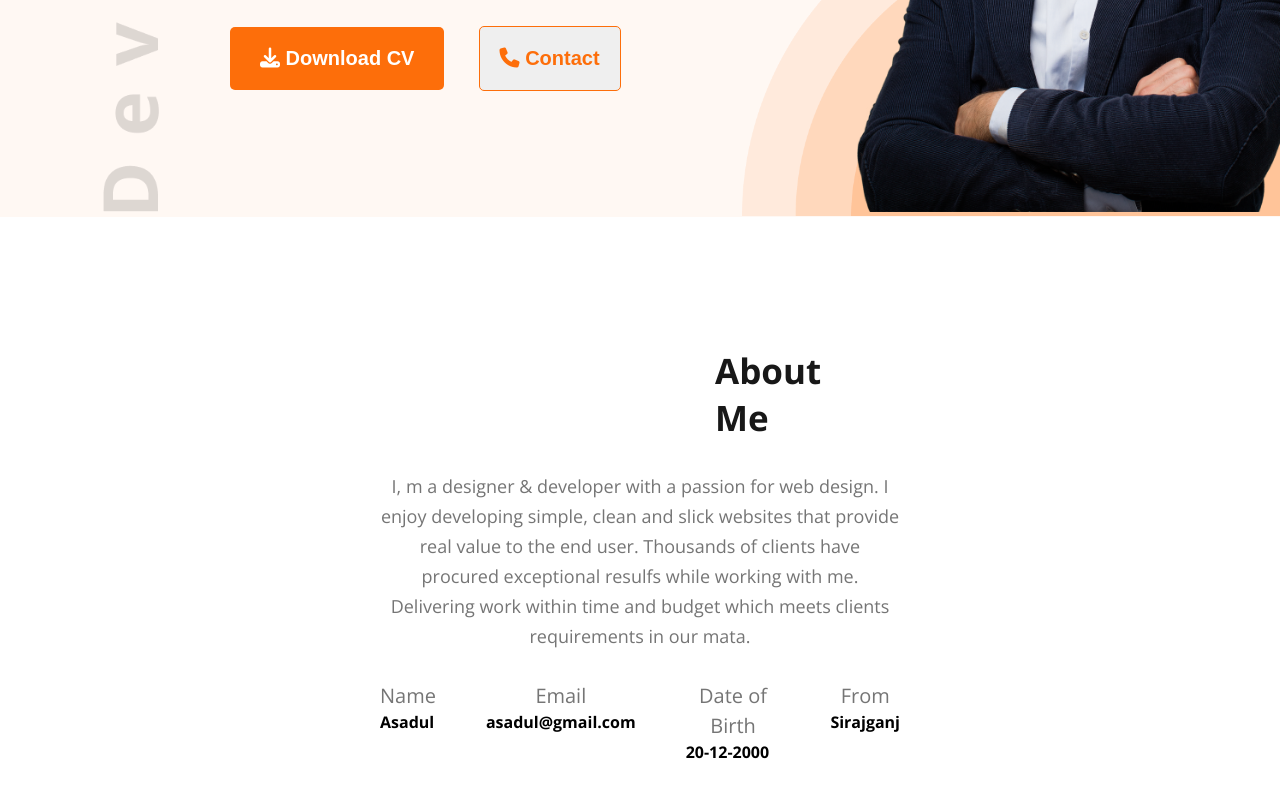
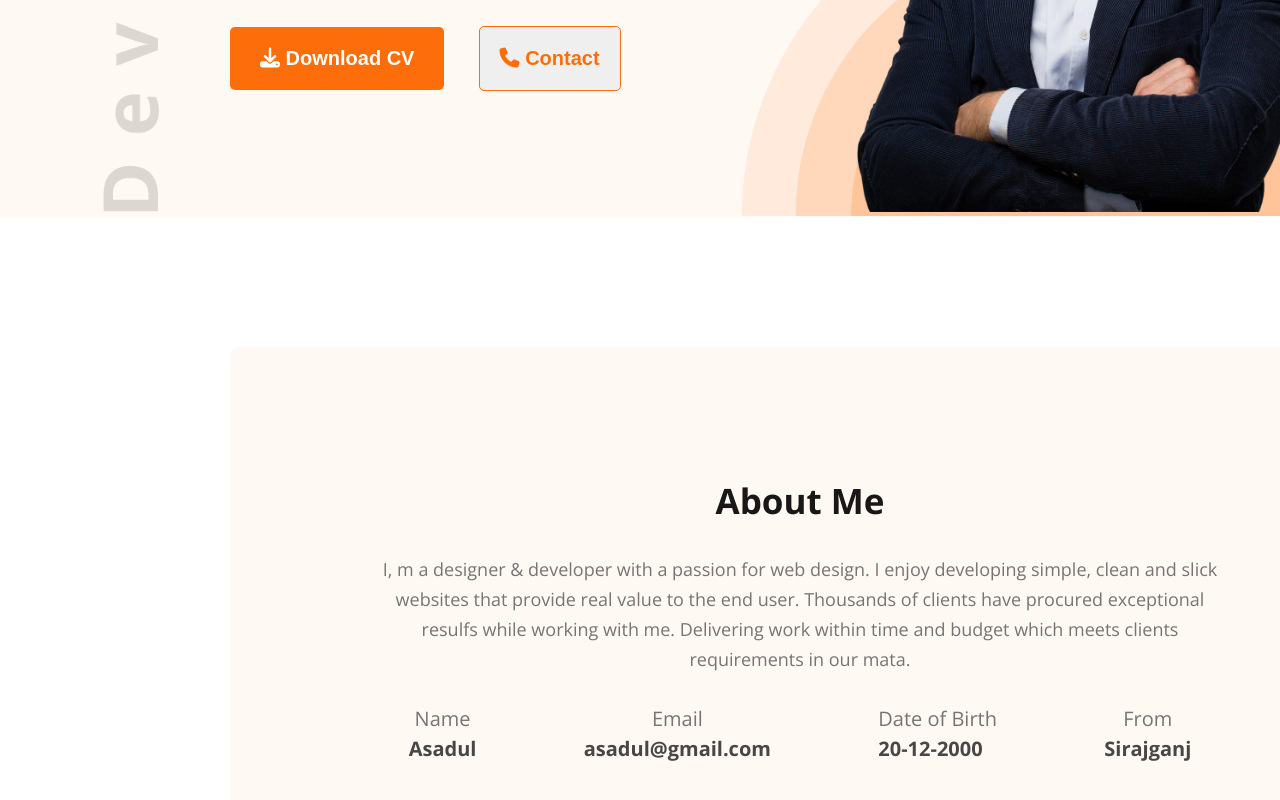
Before and after one commit to Asad9340/personal-portfolio, a plain HTML site: page index.html in a window 1280 px wide. Shown: the part 478-1278 px from the top of the page. Drawn offline with nearby package versions, Linux system fonts and the light colour scheme.

Commit message:
about section done here

```diff
--- a/style/index.css
+++ b/style/index.css
@@ -119,6 +119,10 @@ nav li a {
 /* main section 2 stats here */
 .about {
   margin: 130px 230px;
+  border-radius: 10px;
+  background-color: #fff8f3;
+  width: 1140px;
+  height: 550px;
 }
 .about-title {
   margin: 130px 485px 30px 485px;
@@ -126,6 +130,7 @@ nav li a {
   text-align: center;
   font-size: 35px;
   font-weight: 700;
+  padding-top: 130px;
 }
 .about-description {
   color: #757575;
@@ -135,16 +140,22 @@ nav li a {
   line-height: 30px;
   padding: 0 150px;
 }
-.personal-description{
+.personal-description {
   display: flex;
   gap: 50px;
   justify-content: space-around;
   padding: 30px 150px;
 }
-.personal-details-title{
-  color:#757575;
-text-align: center;
-font-size: 20px;
-font-weight: 400;
-line-height: 30px;
+.personal-description > div > h4 {
+  color: #474747;
+  font-size: 20px;
+  font-weight: 700;
+  line-height: 30px;
 }
+.personal-details-title {
+  color: #757575;
+  text-align: center;
+  font-size: 20px;
+  font-weight: 400;
+  line-height: 30px;
+}
```
